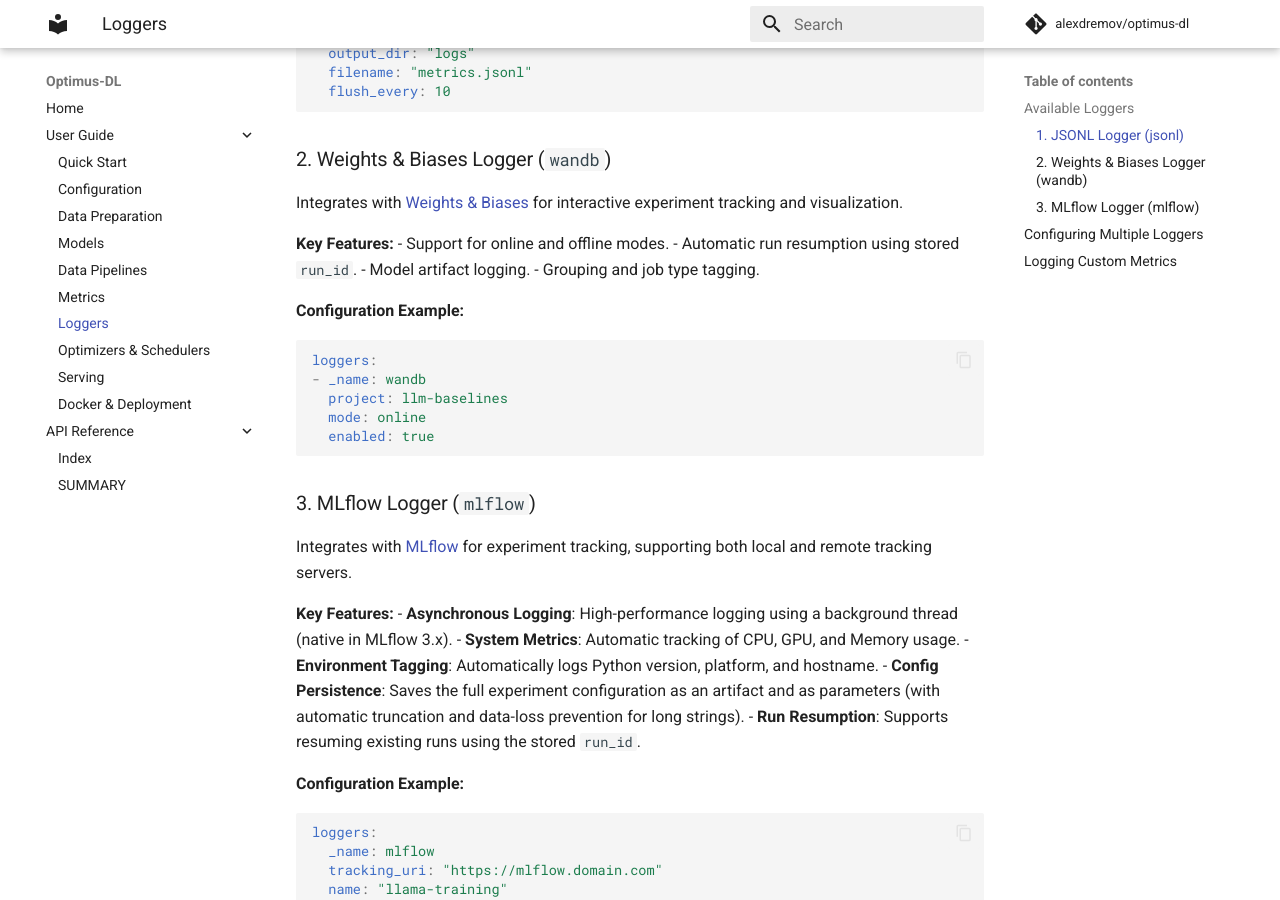
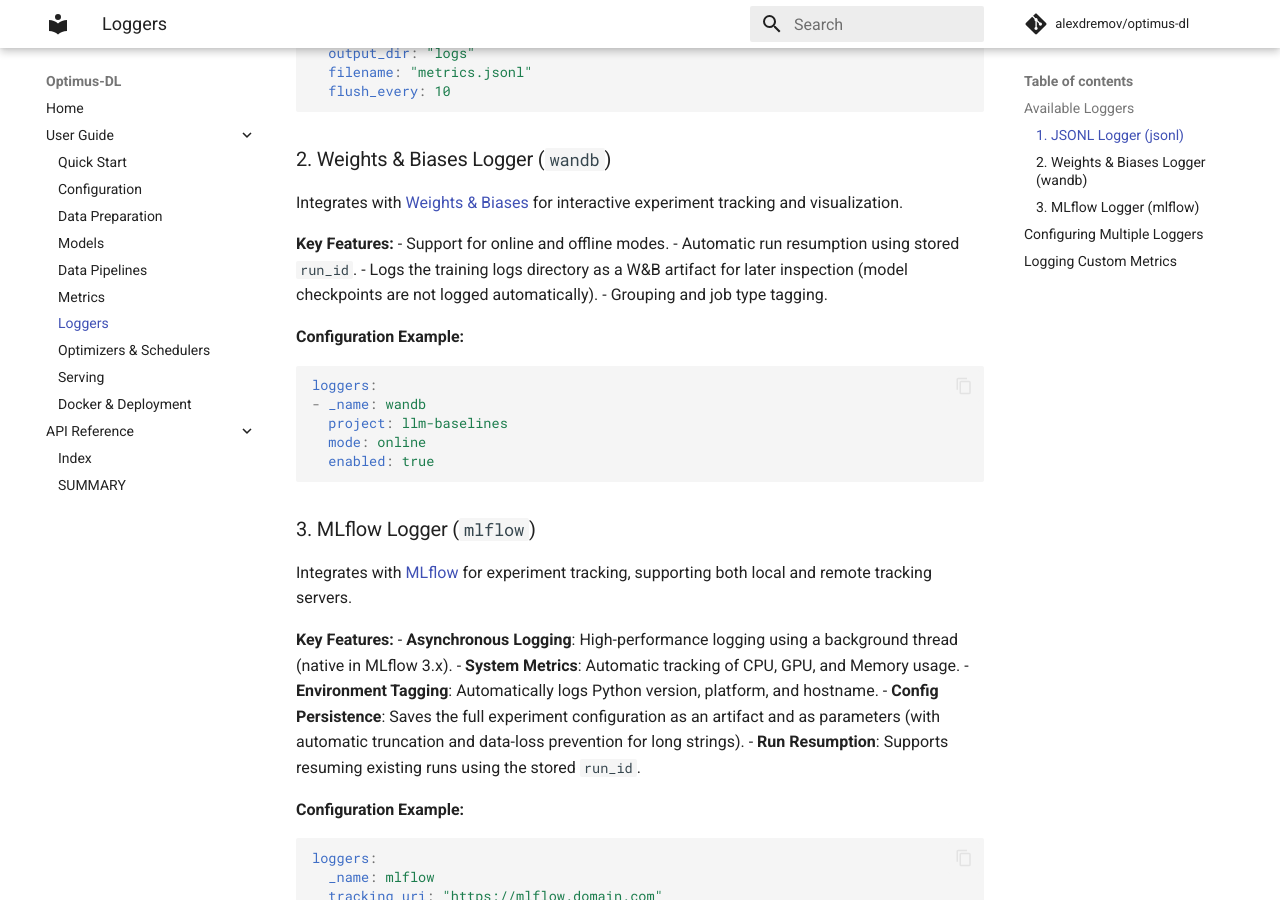
Before and after one commit to alexdremov/optimus-dl, an MkDocs documentation site: the page built from docs/user-guide/loggers.md, in a window 1280 px wide and 900 px high, scrolled down 641 px. Built offline with MkDocs 1.6.1 and Material for MkDocs 9.7.7, drawn with Linux system fonts in a browser that asks for light colours; comment, search, counter and statistics services are not loaded.

Commit message:
Update docs/user-guide/loggers.md
Co-authored-by: Copilot <175728472+Copilot@users.noreply.github.com>

```diff
--- a/docs/user-guide/loggers.md
+++ b/docs/user-guide/loggers.md
@@ -29,7 +29,7 @@ Integrates with [Weights & Biases](https://wandb.ai/) for interactive experiment
 **Key Features:**
 - Support for online and offline modes.
 - Automatic run resumption using stored `run_id`.
-- Model artifact logging.
+- Logs the training logs directory as a W&B artifact for later inspection (model checkpoints are not logged automatically).
 - Grouping and job type tagging.
 
 **Configuration Example:**
```
